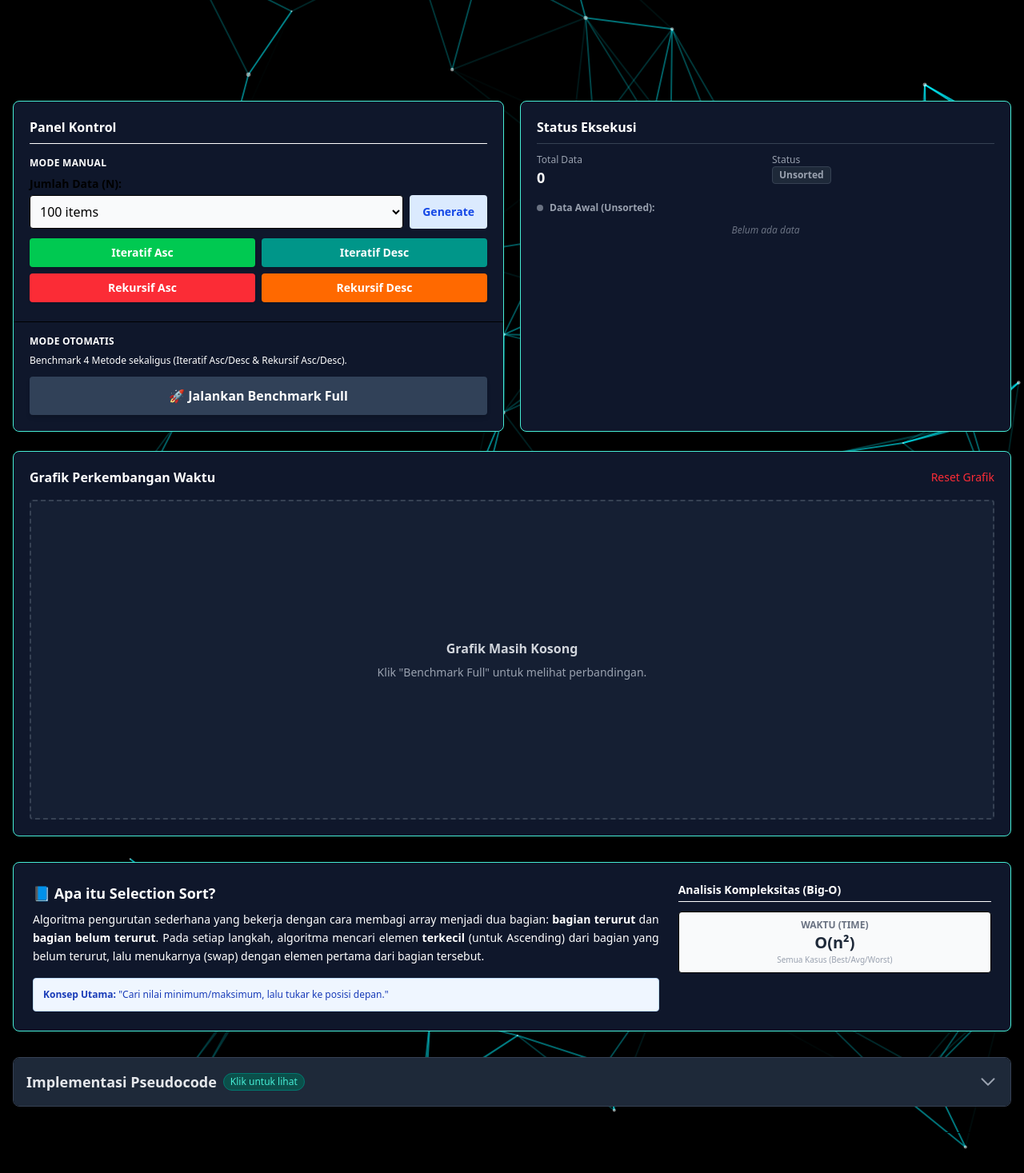
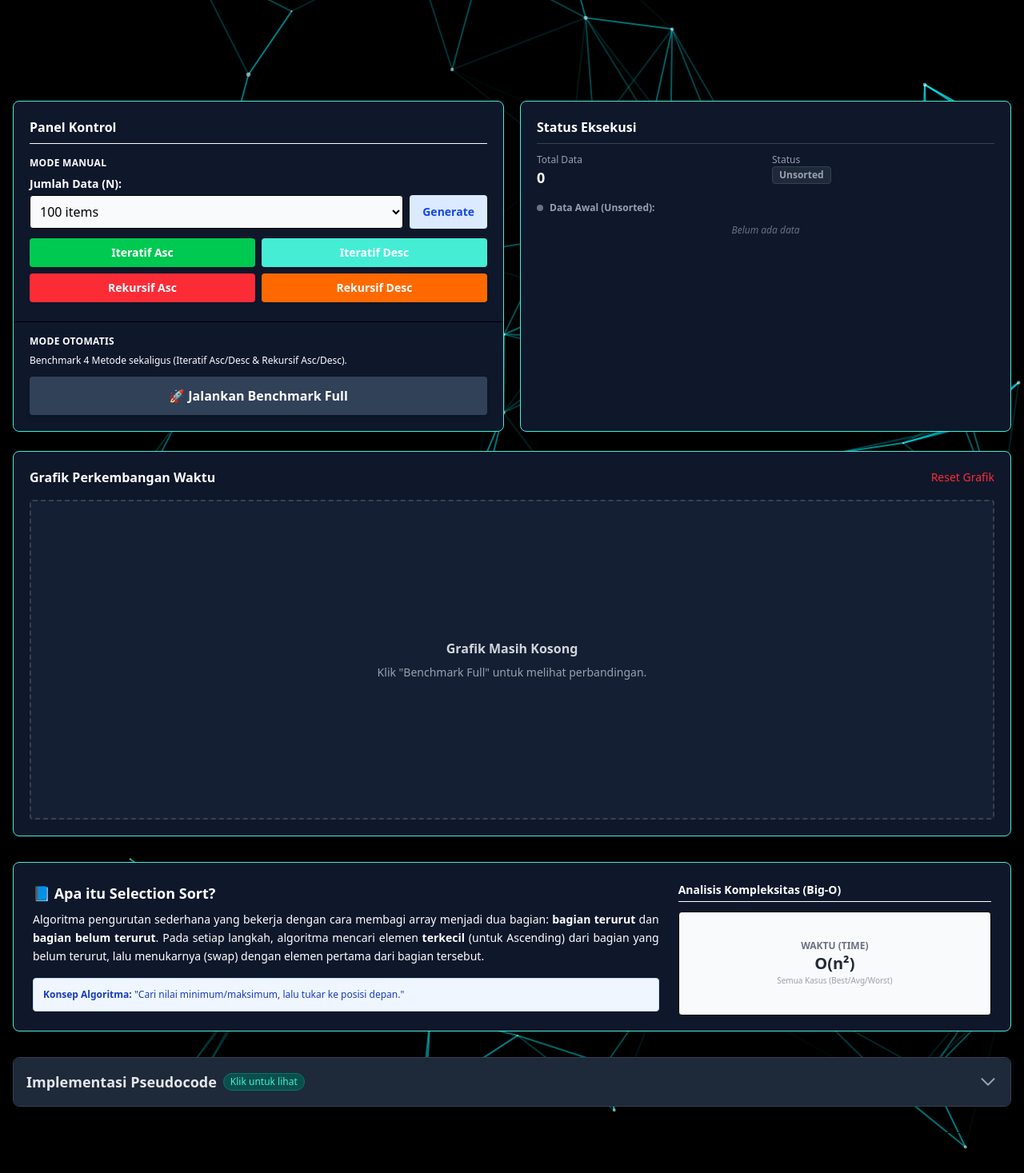
Before and after one commit to Xuerns/Tubes-AKA-Selection-Sort, a React (Vite) app: page / in a window 1280 px wide. Shown: the part 586-2053 px from the top of the page at 80% size. Built offline with nearby package versions, Linux system fonts and the light colour scheme.

Commit message:
feat: new button color, and fix layout

```diff
--- a/src/components/AlgoritmaPanel.jsx
+++ b/src/components/AlgoritmaPanel.jsx
@@ -70,14 +70,14 @@ endfunction`;
                             lalu menukarnya (swap) dengan elemen pertama dari bagian tersebut.
                         </p>
                         <div className="bg-blue-50 text-blue-800 text-xs p-3 rounded border border-blue-200">
-                            <strong>Konsep Utama:</strong> "Cari nilai minimum/maksimum, lalu tukar ke posisi depan."
+                            <strong>Konsep Algoritma:</strong> "Cari nilai minimum/maksimum, lalu tukar ke posisi depan."
                         </div>
                     </div>
 
                     <div className="md:w-1/3">
                         <h3 className="text-sm font-bold text-white mb-3 border-b pb-1">Analisis Kompleksitas (Big-O)</h3>
-                        <div className="grid grid-cols-2 gap-3 text-center">
-                            <div className="col-span-2 h-full bg-gray-50 p-2 rounded border">
+                        <div className="grid grid-cols-2 gap-3 text-center h-[80%]">
+                            <div className="col-span-2 bg-gray-50 p-2 rounded border flex items-center justify-center flex-col">
                                 <p className="text-xs text-gray-500 uppercase font-semibold">Waktu (Time)</p>
                                 <p className="text-xl font-bold text-gray-800">O(n²)</p>
                                 <p className="text-[10px] text-gray-400">Semua Kasus (Best/Avg/Worst)</p>
--- a/src/components/ControlPanel.jsx
+++ b/src/components/ControlPanel.jsx
@@ -7,7 +7,7 @@ export default function ControlPanel({ selectedSize, setSelectedSize, handleGene
             <div className="mb-6">
                 <label className="block text-xs font-bold text-white uppercase tracking-wide mb-2">Mode Manual</label>
                 <div className="mb-3">
-                    <label className="block text-sm font-semibold mb-1">Jumlah Data (N):</label>
+                    <label className="text-white block text-sm font-semibold mb-1">Jumlah Data (N):</label>
                     <div className="flex gap-2">
                         <select
                             className="border p-2 rounded w-full bg-gray-50 focus:ring-2 focus:ring-blue-200 outline-none"
@@ -38,7 +38,7 @@ export default function ControlPanel({ selectedSize, setSelectedSize, handleGene
                             Iteratif Asc
                         </button>
                         <button
-                            className="bg-teal-600 hover:bg-teal-700 active:bg-teal-800 disabled:bg-gray-300 text-white py-2 rounded text-xs md:text-sm font-bold shadow-sm"
+                            className="bg-teal-300 hover:bg-teal-700 active:bg-teal-800 disabled:bg-gray-300 text-white py-2 rounded text-xs md:text-sm font-bold shadow-sm"
                             onClick={() => handleSort("iterative-desc")} disabled={isSorting}>
                             Iteratif Desc
                         </button>
```
